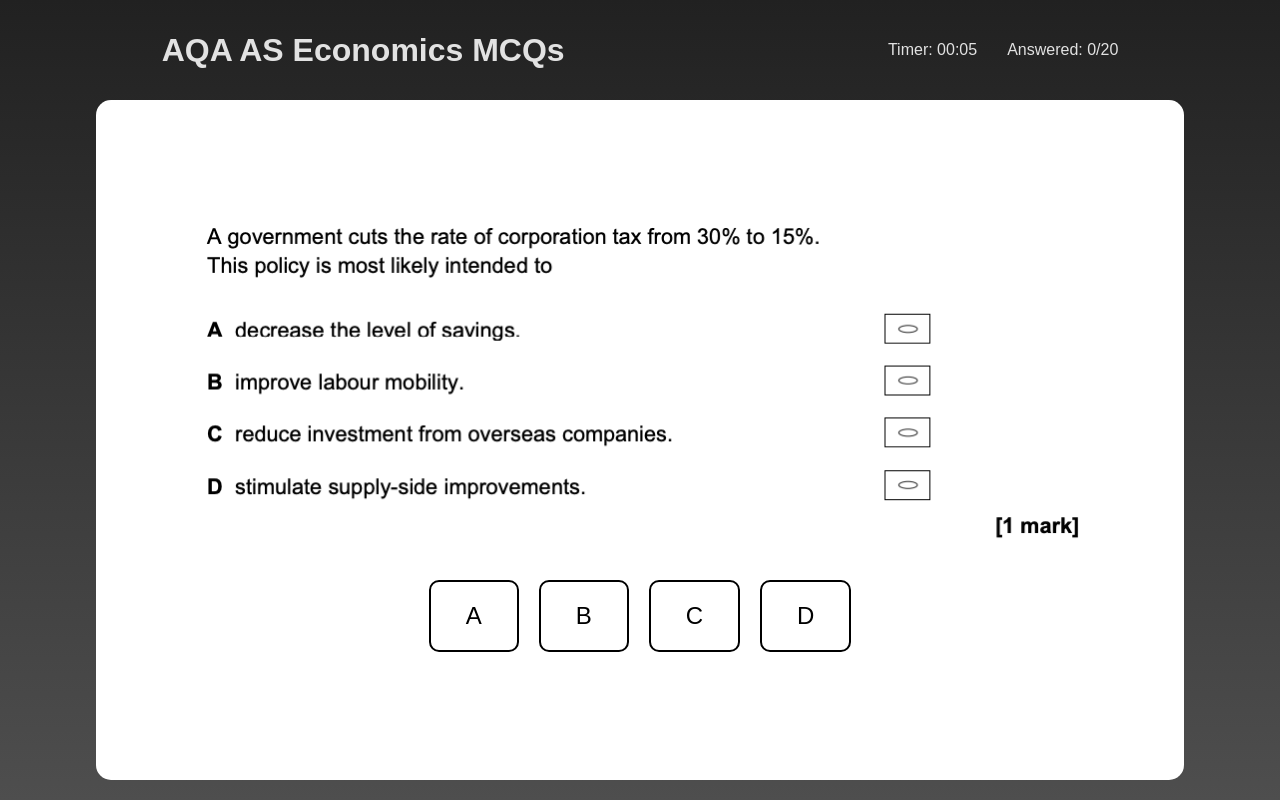
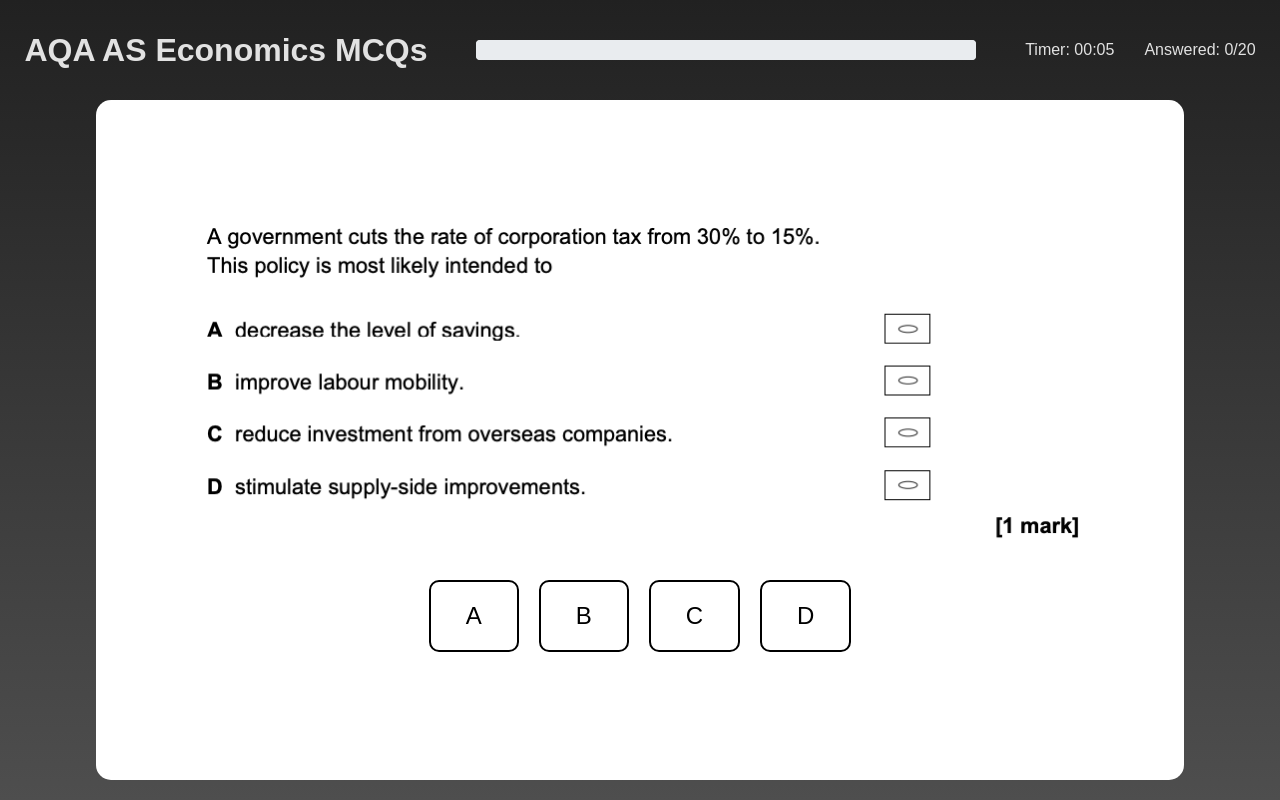
Before and after one commit to josephmeadowcroft/EconDaily, a React (Vite) app: page /quiz in a window 1280 px wide. Built offline with nearby package versions, Linux system fonts and the light colour scheme.

Commit message:
Basic progress bar added

```diff
--- a/package.json
+++ b/package.json
@@ -12,6 +12,7 @@
   "dependencies": {
     "@mui/base": "^5.0.0-beta.40",
     "framer-motion": "^11.0.28",
+    "primereact": "^10.6.3",
     "react": "^18.2.0",
     "react-dom": "^18.2.0",
     "react-router-dom": "^6.22.3"
--- a/src/App.jsx
+++ b/src/App.jsx
@@ -8,10 +8,12 @@ import {
   Routes,
   Navigate,
 } from "react-router-dom";
+import { PrimeReactProvider } from "primereact/api";
 
 function App() {
   return (
     <>
+      <PrimeReactProvider>
         <Router>
           <Routes>
             <Route path="/" element={<Navigate to="/quiz" />} />
@@ -20,6 +22,7 @@ function App() {
             <Route path="/results" element={<Results />} />
           </Routes>
         </Router>
+      </PrimeReactProvider>
     </>
   );
 }
--- a/src/components/Home/Home.jsx
+++ b/src/components/Home/Home.jsx
@@ -7,6 +7,7 @@ const Home = () => {
       <div className="header">
         <h1>Exam Question Generator</h1>
       </div>
+
     </div>
   );
 };
--- a/src/components/Quiz/Quiz.jsx
+++ b/src/components/Quiz/Quiz.jsx
@@ -4,6 +4,9 @@ import { useNavigate } from "react-router-dom";
 import "./quiz.scss";
 import asEconomicsQuestionsP2 from "../../data/asEconomicsQuestionsP2.json";
 import { motion } from "framer-motion";
+
+import { ProgressBar } from "primereact/progressbar";
+import "primereact/resources/themes/bootstrap4-light-blue/theme.css";
 
 const Quiz = () => {
   const navigate = useNavigate();
@@ -38,6 +41,10 @@ const Quiz = () => {
       navigate("/results", { state: { correct, attempted, minutes, seconds } });
     }
   };
+
+  const percentageComplete = Math.floor(
+    (attempted / asEconomicsQuestionsP2.length) * 100
+  );
 
   //Timer
   const [totalSeconds, setTotalSeconds] = useState(0);
@@ -76,6 +83,9 @@ const Quiz = () => {
     <div className="quiz">
       <div className="header">
         <h1>AQA AS Economics MCQs</h1>
+        <div className="p-progressbar">
+          <ProgressBar value={percentageComplete} />
+        </div>
         <div className="questionInfo">
           <p>
             Timer:{" "}
--- a/src/components/Quiz/quiz.scss
+++ b/src/components/Quiz/quiz.scss
@@ -18,6 +18,11 @@ $button-text-color: #000;
     .questionInfo {
       display: flex;
       gap: 30px;
+    }
+
+    .p-progressbar {
+      width: 500px;
+      height: 20px;
     }
   }
 
```
Also changed, not shown: 1 other file (tests, documents, lock files or other folders). Lines whose indentation alone changed are shown as unchanged.
